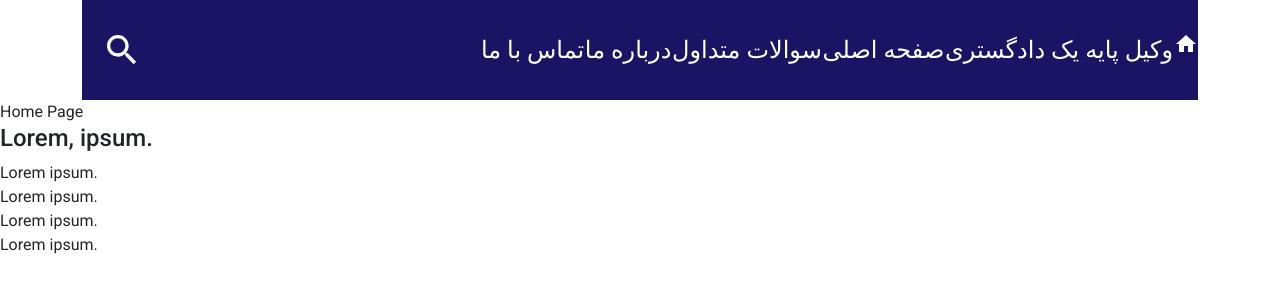
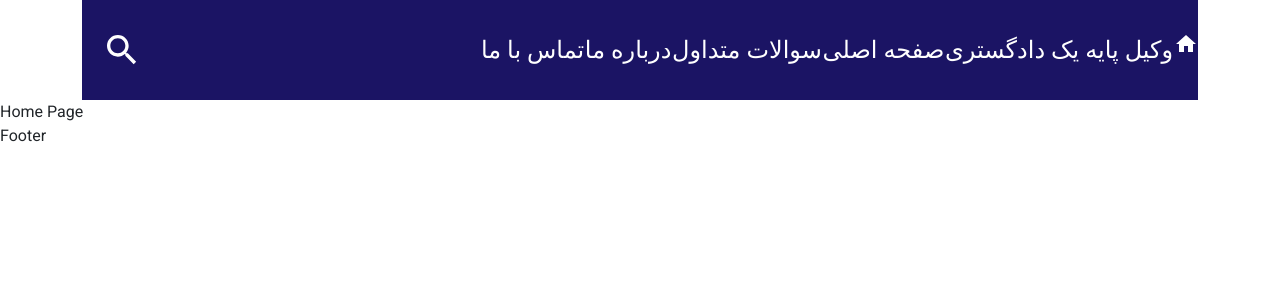
Before and after one commit to s-m-jan/faribasApp, a React (Create React App) app: page / in a window 1280 px wide. Shown: the top 300 px of the page. Built offline with nearby package versions, Linux system fonts and the light colour scheme.

Commit message:
footer added

```diff
--- a/src/components/footer/Footer.jsx
+++ b/src/components/footer/Footer.jsx
@@ -2,19 +2,8 @@ import React from 'react'
 
 function Footer() {
   return (
-    <div className="main-footer">
-        <div className="container"></div>
-        <div className="row">
-            {/* column1 */}
-            <div className="col-md-3 col-sm-6"></div>
-            <h4>Lorem, ipsum.</h4>
-            <ul className='list-unstyled'>
-                <li>Lorem ipsum.</li>
-                <li>Lorem ipsum.</li>
-                <li>Lorem ipsum.</li>
-                <li>Lorem ipsum.</li>
-            </ul>
-        </div>
+    <div>
+        <p>Footer</p>
     </div>
   )
 }
```
